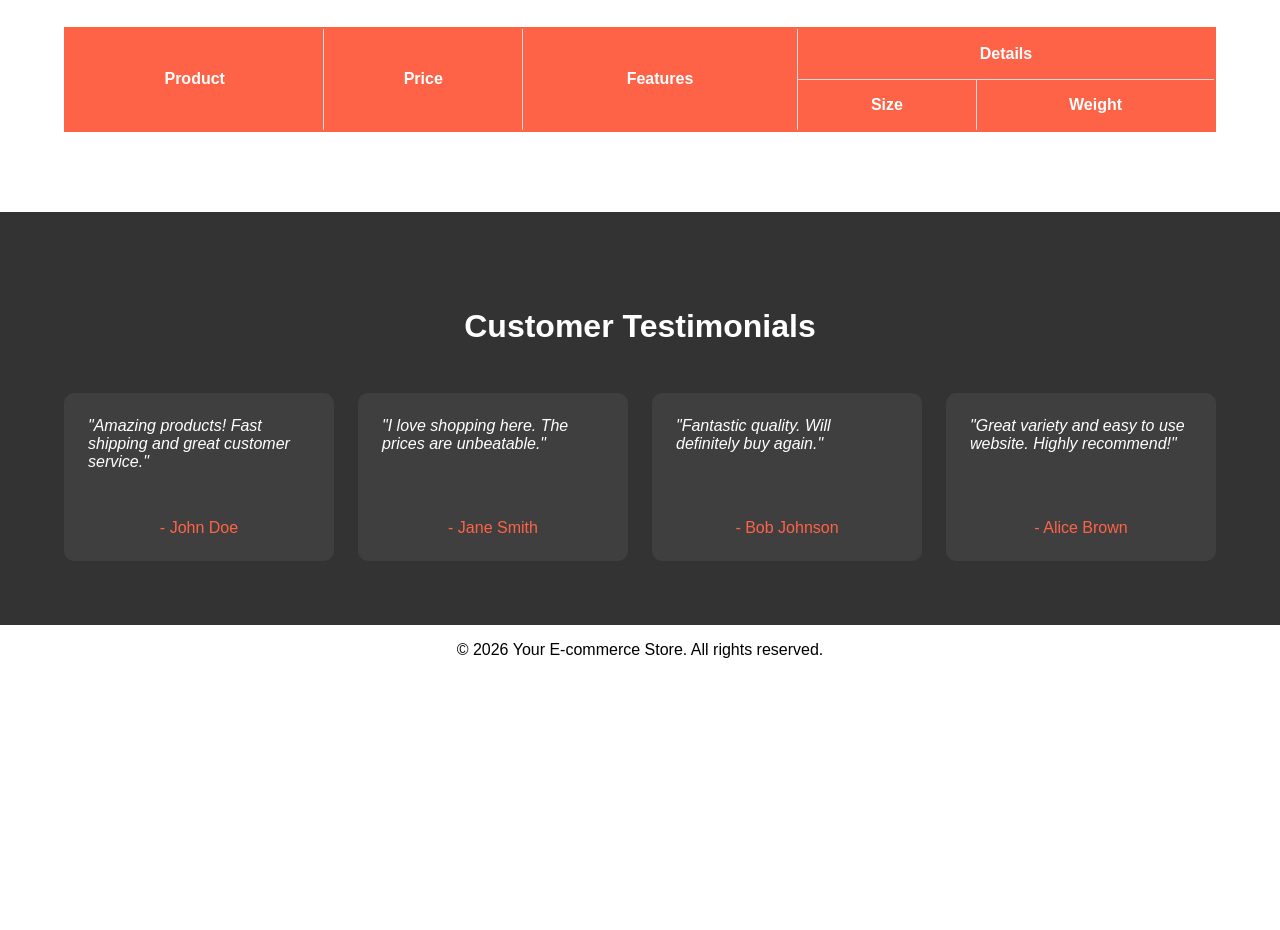
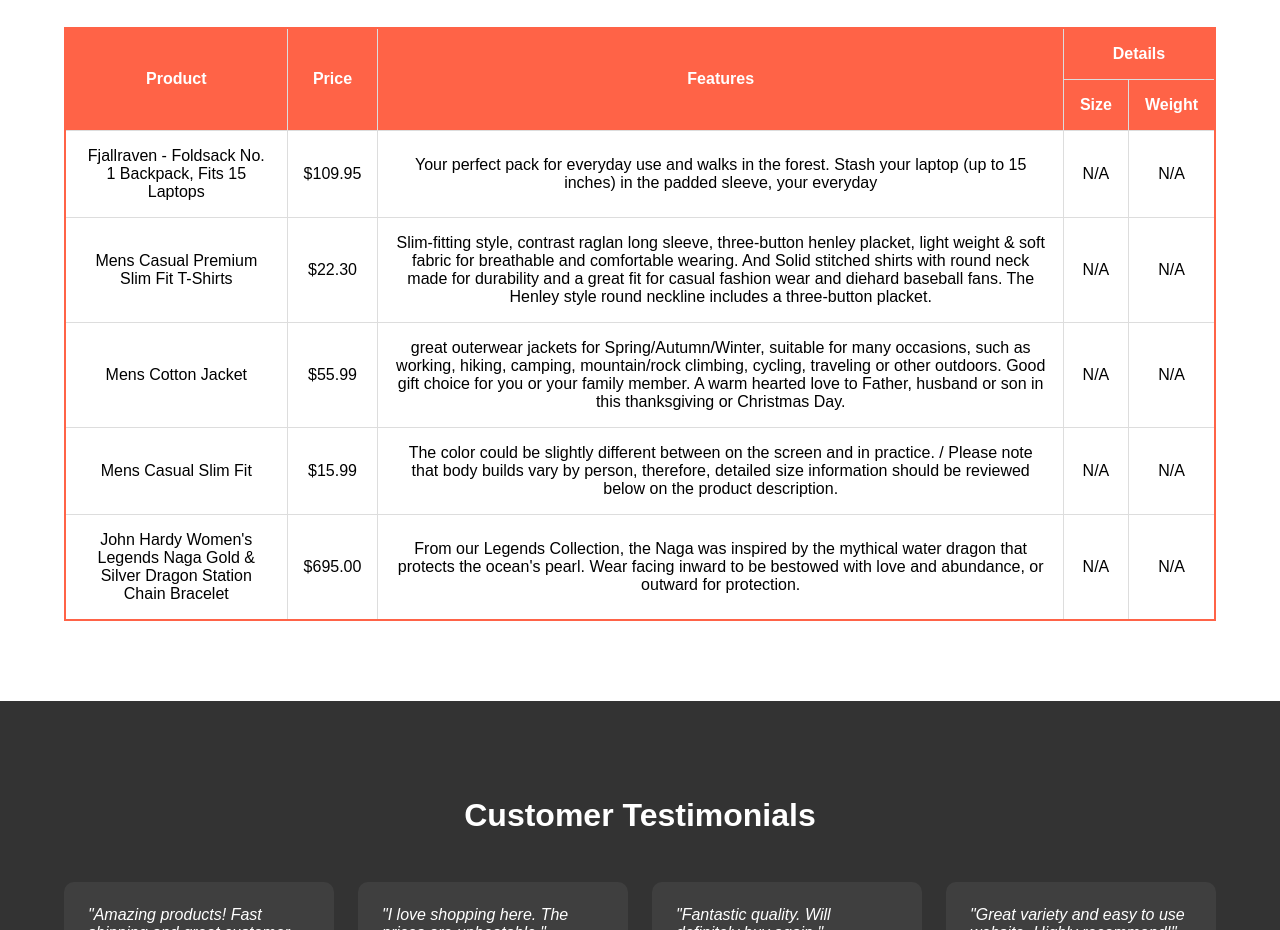
Before and after one commit to saimhashmi/E-Commerce-LiveProject, a plain HTML site: page index.html in a window 1280 px wide. Shown: the part 1240-2170 px from the top of the page. Before the commit the page ends 1915 px from the top, so only its background shows below. Drawn offline with Linux system fonts and the light colour scheme.

Commit message:
added table contents

```diff
--- a/index.html
+++ b/index.html
@@ -94,7 +94,41 @@
                     </tr>
                 </thead>
                 <tbody>
-
+                    <tr>
+                        <td>Fjallraven - Foldsack No. 1 Backpack, Fits 15 Laptops</td>
+                        <td>$109.95</td>
+                        <td>Your perfect pack for everyday use and walks in the forest. Stash your laptop (up to 15 inches) in the padded sleeve, your everyday</td>
+                        <td>N/A</td>
+                        <td>N/A</td>
+                    </tr>
+                    <tr>
+                        <td>Mens Casual Premium Slim Fit T-Shirts</td>
+                        <td>$22.30</td>
+                        <td>Slim-fitting style, contrast raglan long sleeve, three-button henley placket, light weight & soft fabric for breathable and comfortable wearing. And Solid stitched shirts with round neck made for durability and a great fit for casual fashion wear and diehard baseball fans. The Henley style round neckline includes a three-button placket.</td>
+                        <td>N/A</td>
+                        <td>N/A</td>
+                    </tr>
+                    <tr>
+                        <td>Mens Cotton Jacket</td>
+                        <td>$55.99</td>
+                        <td>great outerwear jackets for Spring/Autumn/Winter, suitable for many occasions, such as working, hiking, camping, mountain/rock climbing, cycling, traveling or other outdoors. Good gift choice for you or your family member. A warm hearted love to Father, husband or son in this thanksgiving or Christmas Day.</td>
+                        <td>N/A</td>
+                        <td>N/A</td>
+                    </tr>
+                    <tr>
+                        <td>Mens Casual Slim Fit</td>
+                        <td>$15.99</td>
+                        <td>The color could be slightly different between on the screen and in practice. / Please note that body builds vary by person, therefore, detailed size information should be reviewed below on the product description.</td>
+                        <td>N/A</td>
+                        <td>N/A</td>
+                    </tr>
+                    <tr>
+                        <td>John Hardy Women's Legends Naga Gold & Silver Dragon Station Chain Bracelet</td>
+                        <td>$695.00</td>
+                        <td>From our Legends Collection, the Naga was inspired by the mythical water dragon that protects the ocean's pearl. Wear facing inward to be bestowed with love and abundance, or outward for protection.</td>
+                        <td>N/A</td>
+                        <td>N/A</td>
+                    </tr>
                 </tbody>
             </table>
             </div>
```
